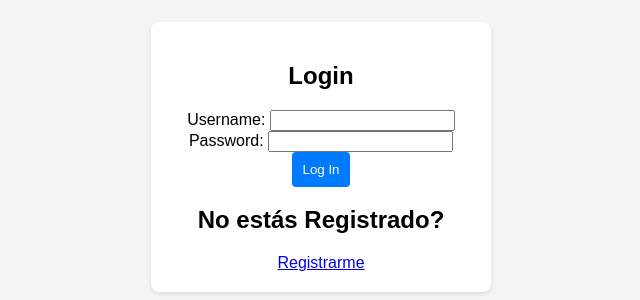
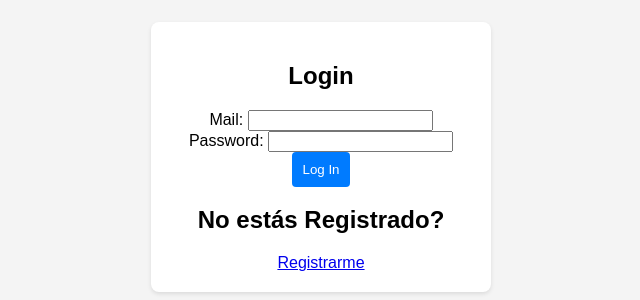
Before and after one commit to TomiKaufmann/tpo-idd2, a Flask app: page / in a window 1280 px wide. Shown: the part 243-543 px from the top of the page, without its empty margins (319-959 px from the left). Run offline with Flask 3, Linux system fonts and the light colour scheme.

Commit message:
conexion por la mitad

```diff
--- a/templates/login.html
+++ b/templates/login.html
@@ -13,8 +13,8 @@
     <div class="login-container">
       <h2>Login</h2>
       <form method="post">
-        <label for="username">Username:</label>
-        <input type="text" name="user_name" id="user_id" />
+        <label for="username">Mail:</label>
+        <input type="text" name="user_mail" id="user_mail" />
         <label for="password">Password:</label>
         <input type="password" name="user_password" id="user_password" />
         {% if error %}
--- a/views.py
+++ b/views.py
@@ -9,13 +9,13 @@ views = Blueprint(__name__,"/login")
 
 #Database
 
-def connect_db(user_mail = 'kaufmann@uade.com',user_password = 'uade123'):
+def connect_db(user_mail = 'kikiazcoaga',user_password = 'uade123'):
     try:
         escaped_username = quote_plus(user_mail)
         escaped_password = quote_plus(user_password)
         # Intentamos establecer la conexión con MongoDB Atlas
         mongo_uri = f"mongodb+srv://{escaped_username}:{escaped_password}@projectbd2.jcixys6.mongodb.net/?retryWrites=true&w=majority&appName=ProjectBD2"
-        client = MongoClient(mongo_uri)
+        client = MongoClient('mongodb+srv://kikiazcoaga:uade123@projectbd2.jcixys6.mongodb.net/''?retryWrites=true&w=majority&appName=ProjectBD2')
 
         # Seleccionamos la base de datos y la colección
         db = client['ProjectDB2']
@@ -26,19 +26,19 @@ def connect_db(user_mail = 'kaufmann@uade.com',user_password = 'uade123'):
     return db
 
 def add_new_user(new_user_mail,new_user_password):
-    escaped_username = quote_plus('kaufmann@gmail.com')
+    escaped_username = quote_plus('kikiazcoaga')
     escaped_password = quote_plus('uade123')
     mongo_uri = f"mongodb+srv://{escaped_username}:{escaped_password}@projectbd2.jcixys6.mongodb.net/?retryWrites=true&w=majority&appName=ProjectBD2"
-    client = MongoClient(mongo_uri)
+    client = MongoClient('mongodb+srv://kikiazcoaga:uade123@projectbd2.jcixys6.mongodb.net/''?retryWrites=true&w=majority&appName=ProjectBD2')
     db = client['ProjectDB2']
     #Verificar nombre de user existente
     if db['Users'].find_one({'email': new_user_mail}):
         error = 'Ese mail ya está registrado'
         return render_template('register.html', error=error)
 
-    hashed_pw = bcrypt.hashpw(new_user_password.encode('utf-8'), bcrypt.gensalt())
+    # hashed_pw = bcrypt.hashpw(new_user_password.encode('utf-8'), bcrypt.gensalt())
 
-    db['Users'].insert_one({'email': new_user_mail, 'password': hashed_pw})
+    db['Users'].insert_one({'email': new_user_mail, 'password': new_user_password})
 
 
 
@@ -52,7 +52,7 @@ def login():
         db = connect_db(user_mail,user_password)
         user_data = db['Users'].find_one({'email': user_mail})
 
-        if user_data and bcrypt.checkpw(user_password.encode('utf-8'), user_data['password']):
+        if user_data:
             session['user_id'] = str(user_data['_id'])
             return redirect(url_for('views.home', user_mail=user_mail, user_password = user_password))
         else:
@@ -68,14 +68,15 @@ def register():
         new_user_mail = request.form['user_mail']
         new_user_password = request.form['user_password']
         add_new_user(new_user_mail,new_user_password)
-        return render_template('/home', user_mail = user_mail)
+        return render_template("/home", user_mail = new_user_mail)
 
     return render_template('register.html')
 
 @views.route("/home")
 def home():
     if 'user_id' in session:
-        user_data = collection_users.find_one({'_id': ObjectId(session['user_id'])})
+        db = connect_db()
+        user_data = db['Users'].find_one({'_id': ObjectId(session['user_id'])})
         return render_template('home.html',user_mail=user_data['email'])
     else:
         return redirect(url_for('login'))
```
